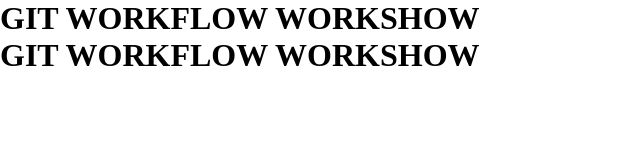
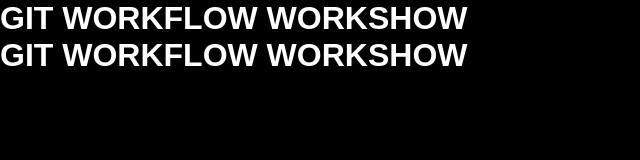
Before and after one commit to FACG6/dena, a plain HTML site: page index.html in a window 1280 px wide. Shown: the whole page, without its empty margins (0-640 px from the left). Drawn offline with Linux system fonts and the light colour scheme.

Commit message:
this the style

```diff
--- a/style.css
+++ b/style.css
@@ -15,3 +15,9 @@
   letter-spacing: .15em;
   text-shadow: 1px -1px 0 #767676, -1px 2px 1px #737272, -2px 4px 1px #767474, -3px 6px 1px #787777, -4px 8px 1px #7b7a7a, -5px 10px 1px #7f7d7d, -6px 12px 1px #828181, -7px 14px 1px #868585, -8px 16px 1px #8b8a89, -9px 18px 1px #8f8e8d, -10px 20px 1px #949392, -11px 22px 1px #999897, -12px 24px 1px #9e9c9c, -13px 26px 1px #a3a1a1, -14px 28px 1px #a8a6a6, -15px 30px 1px #adabab, -16px 32px 1px #b2b1b0, -17px 34px 1px #b7b6b5, -18px 36px 1px #bcbbba, -19px 38px 1px #c1bfbf, -20px 40px 1px #c6c4c4, -21px 42px 1px #cbc9c8, -22px 44px 1px #cfcdcd, -23px 46px 1px #d4d2d1, -24px 48px 1px #d8d6d5, -25px 50px 1px #dbdad9, -26px 52px 1px #dfdddc, -27px 54px 1px #e2e0df, -28px 56px 1px #e4e3e2;
 }
+body
+{
+  background-color: black;
+  color: white;
+  font-family: Arial;
+}
```
